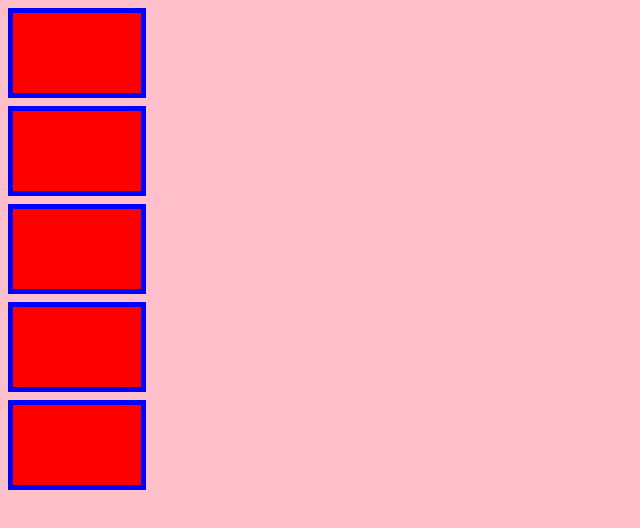
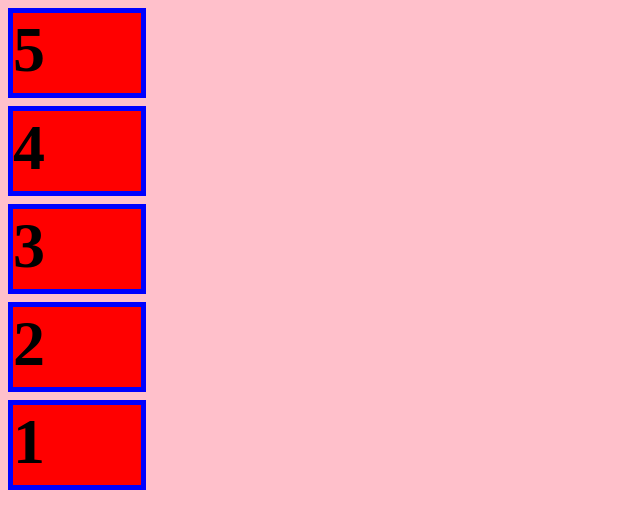
Before and after one commit to mrkhoshalhan-dev/projects, a plain HTML site: page FrontEnd/1/index.html in a window 1280 px wide. Shown: the whole page, without its empty margins (0-640 px from the left). Drawn offline with Linux system fonts and the light colour scheme.

Commit message:
add fllexbox test

```diff
--- a/FrontEnd/1/index.html
+++ b/FrontEnd/1/index.html
@@ -9,11 +9,11 @@
 </head>
 <body>
     <div class="parent">
-        <div></div>
-        <div></div>
-        <div></div>
-        <div></div>
-        <div></div>
+        <div class="child">1</div>
+        <div class="child">2</div>
+        <div class="child">3</div>
+        <div class="child">4</div>
+        <div class="child">5</div>
     </div>
 </body>
 </html>
--- a/FrontEnd/1/style.css
+++ b/FrontEnd/1/style.css
@@ -2,11 +2,18 @@ body{
     background-color:pink;
 }
 
-.parent div{
+.parent{
     display: flex;
+    flex-direction:column-reverse ;
+}
+
+.child{
     height:10vh;
     width:10vw;
     background-color: red;
     border:5px solid blue;
     margin-bottom:1vh;
+    margin-right:2vw;
+    font-size: 8vh;
+    font-weight: bold;
 }
```
